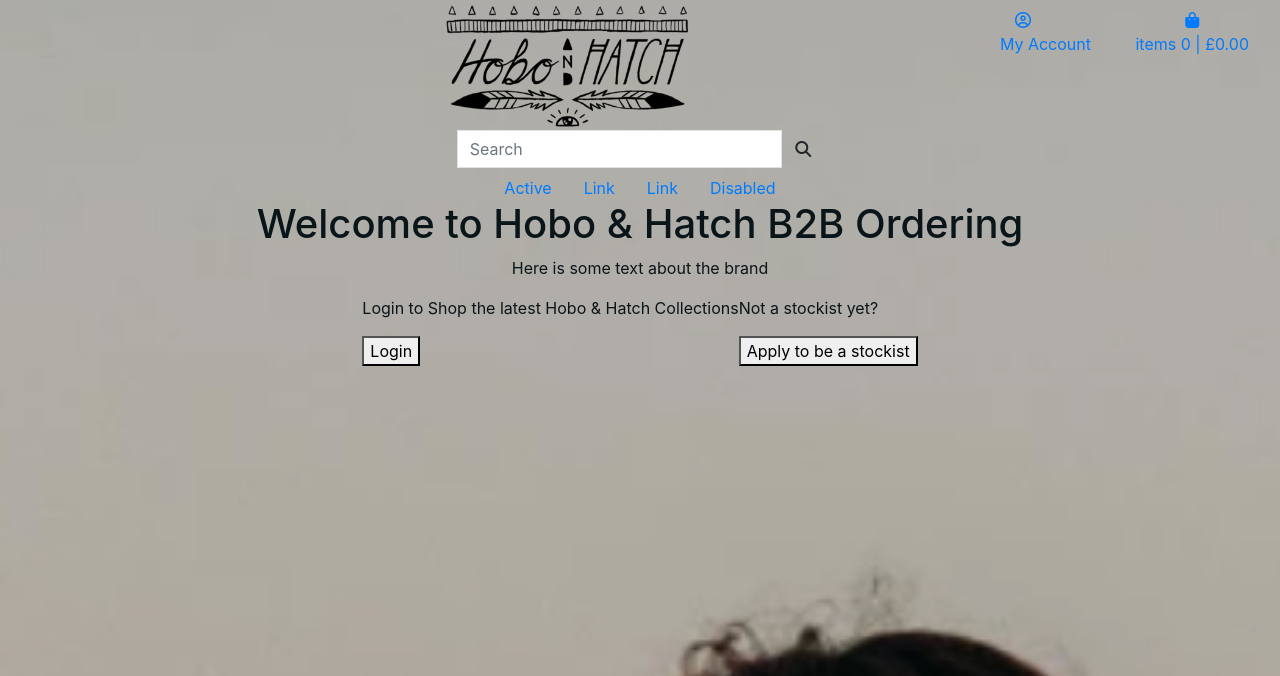
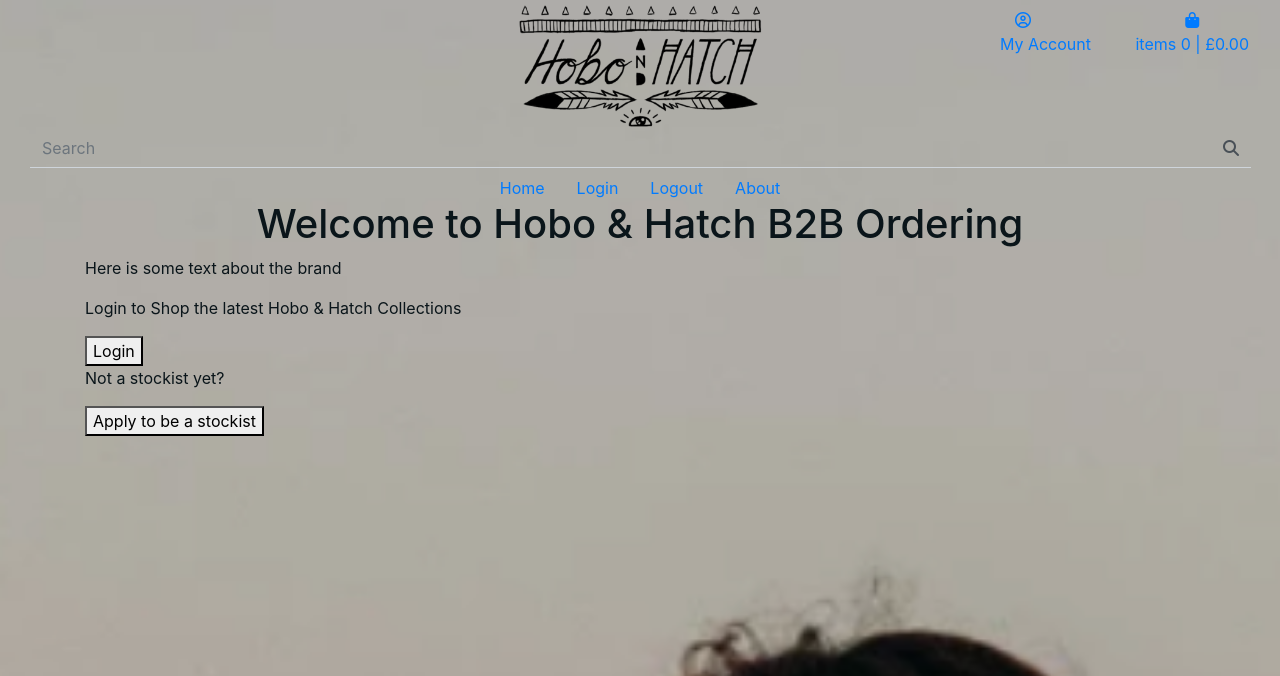
Before and after one commit to GJSayers/hobo-hatch-b2b, a Django app: page / in a window 1280 px wide. Shown: the top 676 px of the page. Run offline with Django 3.2, Linux system fonts and the light colour scheme; some libraries are stand-ins or nearby versions.

Commit message:
Edit base / html layout and css to progress with functionality

```diff
--- a/home/templates/home/index.html
+++ b/home/templates/home/index.html
@@ -10,32 +10,32 @@
 {% endblock %}
 
 {% block content %}
-<div class="container">
-    <div class="row justify-content-center">
-        <h1 class="page-title">
+<div class="container justify-content-center">
+    <div class="row justify-content-center title-text">
+        <h1 class="page-title title-text">
             Welcome to Hobo & Hatch B2B Ordering
         </h1>
     </div>
     <div class="row justify-content-center">
-        <p class="home-page-text">
-            Here is some text about the brand
-        </p>
+        <div class="col-12 body-text justify-content-center">
+            <p class="home-page-text justify-content-center">
+                Here is some text about the brand
+            </p>
+        </div>
     </div>
     <div class="row justify-content-center">
-        <div class="login-row">
-            <p>Login to Shop the latest Hobo & Hatch Collections</p>
+        <div class="col-12 login-row body-text justify-content-center">
+            <p class="home-page-text justify-content-center">Login to Shop the latest Hobo & Hatch Collections</p>
             <button class="login-button">
                 Login
             </button>
         </div>
-        <div class="apply-row">
-            <p>Not a stockist yet?</p>
+        <div class="col-12 apply-row body-text justify-content-center">
+            <p class="home-page-text justify-content-center">Not a stockist yet?</p>
             <button class="apply-link" >
                 Apply to be a stockist
             </button>
         </div>
     </div>
-
 </div>
-
 {% endblock %}
--- a/static/css/base.css
+++ b/static/css/base.css
@@ -6,6 +6,7 @@ body {
     background: url('/media/hobo_imagery_beach.png');
     background-size: cover;
     color: #0A151A;
+    text-anchor: #0A151A;
 }
 
 body.title-text {
@@ -24,3 +25,11 @@ body.body-text {
     max-width: 250px;
     max-height: 150px;
 }
+
+.search-bar {
+    background: none;
+    border-bottom: solid, 2px, #0A151A;
+    border-top: none;
+    border-left: none;
+    border-right: none;
+}
--- a/templates/base.html
+++ b/templates/base.html
@@ -16,10 +16,12 @@
 
   <!-- Bootstrap CSS -->
   {% block corecss %}
-  <link rel="stylesheet" href="https://cdn.jsdelivr.net/npm/bootstrap@4.6.0/dist/css/bootstrap.min.css" integrity="sha384-B0vP5xmATw1+K9KRQjQERJvTumQW0nPEzvF6L/Z6nronJ3oUOFUFpCjEUQouq2+l" crossorigin="anonymous">
+  <link rel="stylesheet" href="https://cdn.jsdelivr.net/npm/bootstrap@4.6.0/dist/css/bootstrap.min.css"
+    integrity="sha384-B0vP5xmATw1+K9KRQjQERJvTumQW0nPEzvF6L/Z6nronJ3oUOFUFpCjEUQouq2+l" crossorigin="anonymous">
   <link rel="preconnect" href="https://fonts.googleapis.com">
   <link rel="preconnect" href="https://fonts.gstatic.com" crossorigin>
-  <link href="https://fonts.googleapis.com/css2?family=Montserrat&family=Quicksand:wght@300&display=swap" rel="stylesheet">
+  <link href="https://fonts.googleapis.com/css2?family=Montserrat&family=Quicksand:wght@300&display=swap"
+    rel="stylesheet">
   <link rel="stylesheet" href="{% static 'css/base.css' %}">
   {% endblock %}
 
@@ -27,9 +29,15 @@
   {% endblock %}
 
   {% block corejs %}
-  <script src="https://code.jquery.com/jquery-3.5.1.slim.min.js" integrity="sha384-DfXdz2htPH0lsSSs5nCTpuj/zy4C+OGpamoFVy38MVBnE+IbbVYUew+OrCXaRkfj" crossorigin="anonymous"></script>
-  <script src="https://cdn.jsdelivr.net/npm/popper.js@1.16.1/dist/umd/popper.min.js" integrity="sha384-9/reFTGAW83EW2RDu2S0VKaIzap3H66lZH81PoYlFhbGU+6BZp6G7niu735Sk7lN" crossorigin="anonymous"></script>
-  <script src="https://cdn.jsdelivr.net/npm/bootstrap@4.6.0/dist/js/bootstrap.min.js" integrity="sha384-+YQ4JLhjyBLPDQt//I+STsc9iw4uQqACwlvpslubQzn4u2UU2UFM80nGisd026JF" crossorigin="anonymous"></script>
+  <script src="https://code.jquery.com/jquery-3.5.1.slim.min.js"
+    integrity="sha384-DfXdz2htPH0lsSSs5nCTpuj/zy4C+OGpamoFVy38MVBnE+IbbVYUew+OrCXaRkfj" crossorigin="anonymous">
+  </script>
+  <script src="https://cdn.jsdelivr.net/npm/popper.js@1.16.1/dist/umd/popper.min.js"
+    integrity="sha384-9/reFTGAW83EW2RDu2S0VKaIzap3H66lZH81PoYlFhbGU+6BZp6G7niu735Sk7lN" crossorigin="anonymous">
+  </script>
+  <script src="https://cdn.jsdelivr.net/npm/bootstrap@4.6.0/dist/js/bootstrap.min.js"
+    integrity="sha384-+YQ4JLhjyBLPDQt//I+STsc9iw4uQqACwlvpslubQzn4u2UU2UFM80nGisd026JF" crossorigin="anonymous">
+  </script>
   <script src="https://kit.fontawesome.com/50cb4e3408.js" crossorigin="anonymous"></script>
   {% endblock %}
 
@@ -40,12 +48,16 @@
 </head>
 
 <body>
+  <!-- header -->
   <header class="container-fluid fixed-top">
     <div class="row justify-content-center">
+      <!-- blank div -->
       <div class="col-4 my-0"></div>
-      <div class="col-4 my-0 logo">
-        <img class="home-logo" src="/media/logo_home.png" alt="hobo-hatch-logo">
+      <!-- logo div -->
+      <div class="col-4 center-block text-center">
+        <img class="home-logo center-block" src="/media/logo_home.png" alt="hobo-hatch-logo">
       </div>
+      <!-- account and shopping bag div -->
       <div class="col-4 my-0">
         <div class="row">
           <div class="col-12 my-0">
@@ -96,12 +108,12 @@
         </div>
       </div>
       <div class="col-4"></div>
-      <div class="col-4 my-0 search">
+      <div class="col-12 my-0 search body-text">
         <form action="" method="GET">
-          <div class="col-12 input-group w-40 my-0">
-            <input class="form-control border border-grey rounded-0 my-0" type="text" name="q" placeholder="Search">
+          <div class="col input-group w-40 my-0 center-block max-width-50">
+            <input class="form-control rounded-0 my-0 search-bar" type="text" name="q" placeholder="Search">
             <div class="input-group-prepend">
-              <button type="submit" class="form-control btn btn-grey rounded-0 my-0">
+              <button type="submit" class="form-control rounded-0 my-0 search-bar">
                 <span class="icon">
                   <i class="fas fa-search"></i>
                 </span>
@@ -112,19 +124,19 @@
       </div>
       <div class="col-4"></div>
     </div>
-      <div class="row justify-content-center nav-row">
+    <div class="row justify-content-center nav-row body-text">
       <ul class="nav justify-content-center">
         <li class="nav-item">
-            <a class="nav-link" aria-current="page" href="#">Active</a>
+          <a class="nav-link" aria-current="page" href="#">Home</a>
         </li>
         <li class="nav-item">
-            <a class="nav-link" href="#">Link</a>
+          <a class="nav-link" href="#">Login</a>
         </li>
         <li class="nav-item">
-            <a class="nav-link" href="#">Link</a>
+          <a class="nav-link" href="#">Logout</a>
         </li>
         <li class="nav-item">
-            <a class="nav-link">Disabled</a>
+          <a class="nav-link" href="#">About</a>
         </li>
       </ul>
     </div>
```
Lines whose indentation alone changed are shown as unchanged.
